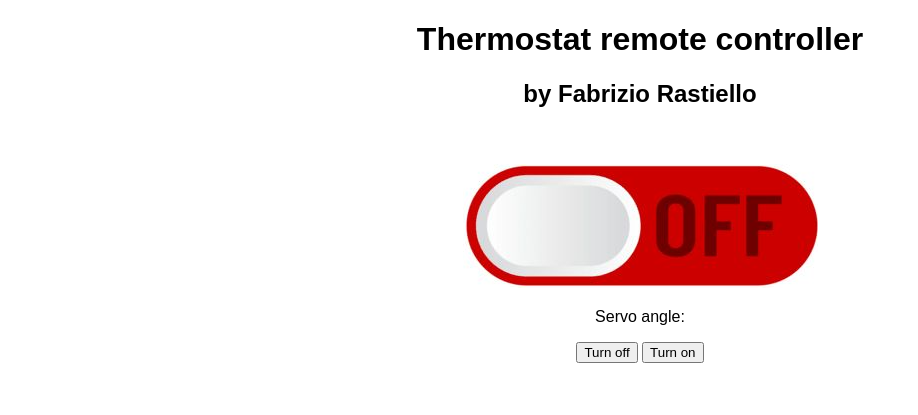
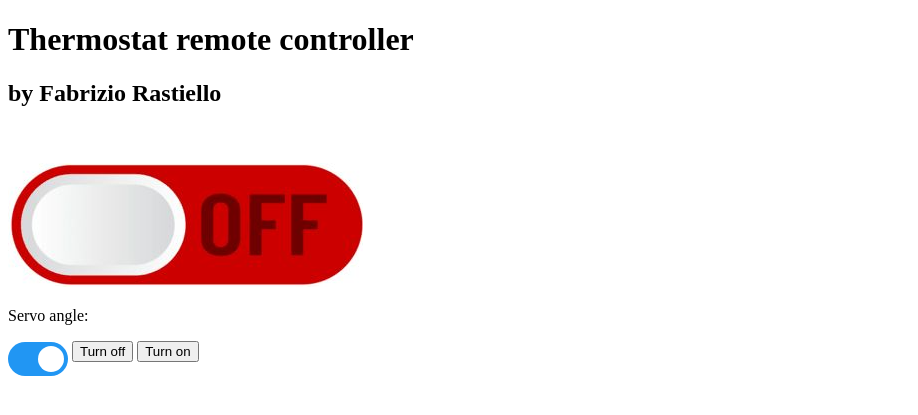
Before and after one commit to sp1d3rino/thermostat, a Flask app: page / in a window 1280 px wide. Shown: the top 415 px of the page, without its empty margins (0-918 px from the left). Run offline with Flask 3, Linux system fonts and the light colour scheme.

Commit message:
toggle b

```diff
--- a/templates/index.html
+++ b/templates/index.html
@@ -7,92 +7,66 @@
     <meta name="viewport" content="width=device-width, initial-scale=1">
 
     <style>
-
-      html {
-
-        font-family: Arial;
-
+      .switch {
+        position: relative;
         display: inline-block;
-
-        margin: 0px auto;
-
-        text-align: center;
-
+        width: 60px;
+        height: 34px;
       }
 
-
-
-      .slidecontainer {
-
-        width: 100%;
-
+      .switch input {
+        opacity: 0;
+        width: 0;
+        height: 0;
       }
 
-
       .slider {
-
-        -webkit-appearance: none;
-
-        width: 50%;
-
-        height: 15px;
-
-        border-radius: 5px;
-
-        background: orange;
-
-        outline: none;
-
-        opacity: 0.5;
-
-        -webkit-transition: .2s;
-
-        transition: opacity .2s;
-
+        position: absolute;
+        cursor: pointer;
+        top: 0;
+        left: 0;
+        right: 0;
+        bottom: 0;
+        background-color: #ccc;
+        -webkit-transition: .4s;
+        transition: .4s;
       }
 
-
-      .slider:hover {
-
-        opacity: 2;
-
+      .slider:before {
+        position: absolute;
+        content: "";
+        height: 26px;
+        width: 26px;
+        left: 4px;
+        bottom: 4px;
+        background-color: white;
+        -webkit-transition: .4s;
+        transition: .4s;
       }
 
-
-      .slider::-webkit-slider-thumb {
-
-        -webkit-appearance: none;
-
-        appearance: none;
-
-        width: 25px;
-
-        height: 25px;
-
-        border-radius: 50%;
-
-        background: brown;
-
-        cursor: pointer;
-
+      input:checked + .slider {
+        background-color: #2196F3;
       }
 
-
-      .slider::-moz-range-thumb {
-
-        width: 25px;
-
-        height: 25px;
-
-        border-radius: 50%;
-
-        background: #4CAF50;
-
-        cursor: pointer;
-
+      input:focus + .slider {
+        box-shadow: 0 0 1px #2196F3;
       }
 
-    </style>
+      input:checked + .slider:before {
+        -webkit-transform: translateX(26px);
+        -ms-transform: translateX(26px);
+        transform: translateX(26px);
+      }
+
+      /* Rounded sliders */
+      .slider.round {
+        border-radius: 34px;
+      }
+
+      .slider.round:before {
+        border-radius: 50%;
+      }
+      </style>
 
   </head>
 
@@ -109,8 +83,12 @@
 
       <p>Servo angle: <span id="demo"></span></p>
 
+
     <div>
-
+      <label class="switch">
+        <input type="checkbox" checked>
+        <span class="slider round"></span>
+      </label>
       <input type="button" value="Turn off" id="offButton">
       <input type="button" value="Turn on" id="onButton">
     </div>
```
